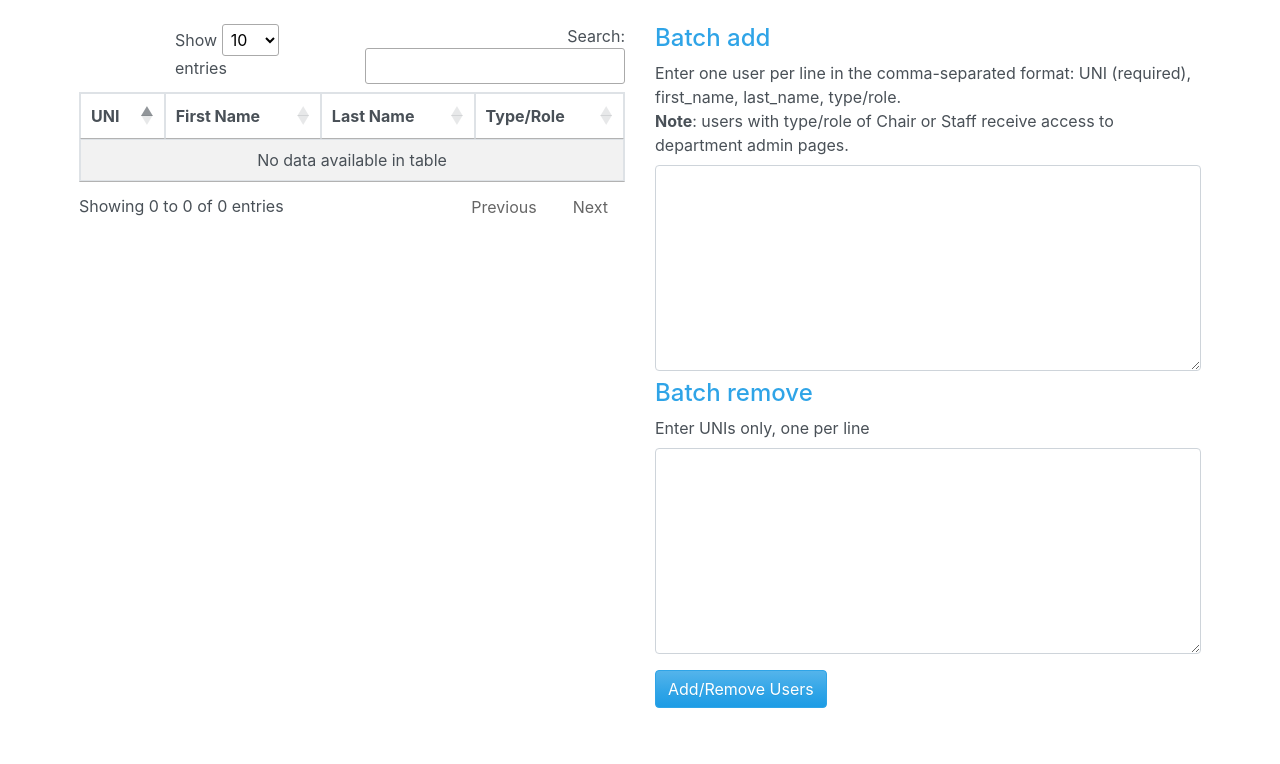
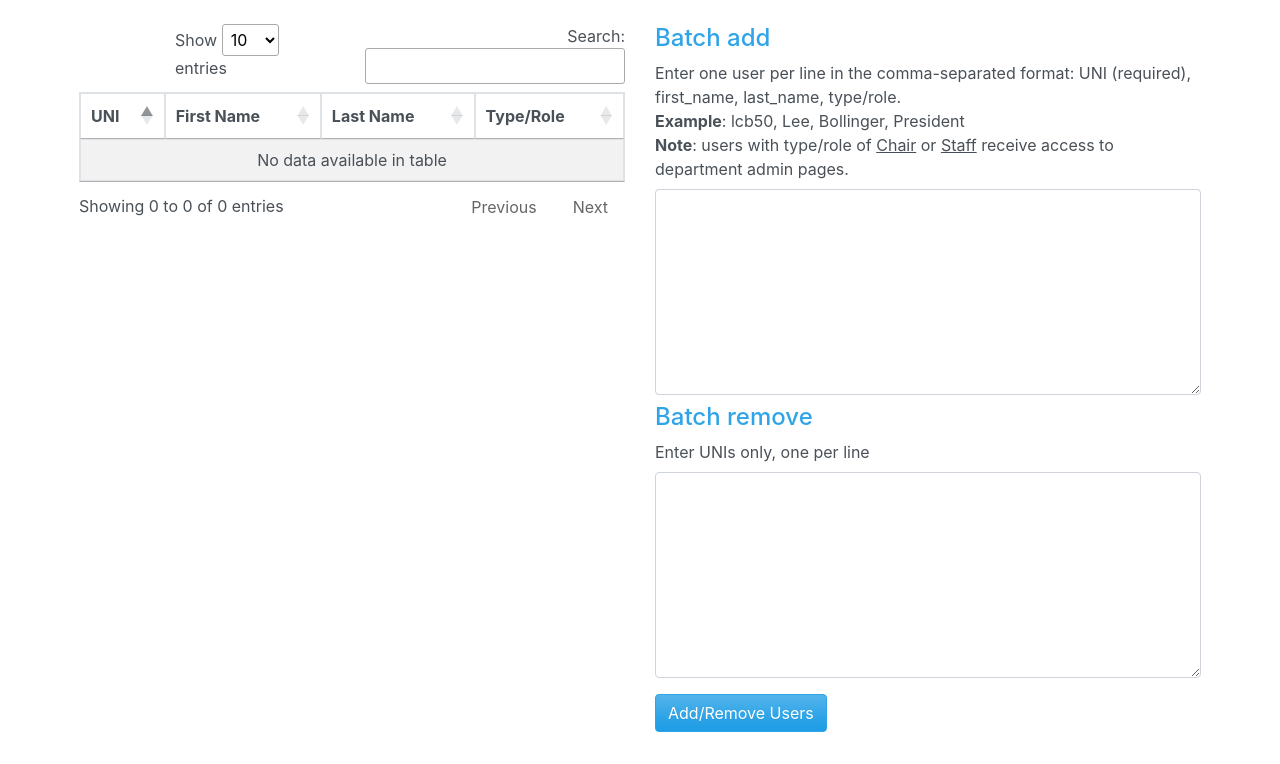
Before and after one commit to tg2648/cu-rooms-app, a Flask app: template app/templates/user_management.html in a window 1280 px wide. Shown: the part 56-820 px from the top of the page. Before the commit the page ends 764 px from the top, so only its background shows below. Run offline with Flask 2, Linux system fonts and the light colour scheme; the template is opened without the code that fills it, so the values that code supplies are empty; some libraries are stand-ins or nearby versions.

Commit message:
Add example of batch add input

```diff
--- a/app/templates/user_management.html
+++ b/app/templates/user_management.html
@@ -33,7 +33,7 @@
 <div class="col-lg">
     <form id="batch">
         <div class="form-group">
-            <label for="batch-add-input"><h4>Batch add</h4>Enter one user per line in the comma-separated format: UNI (required), first_name, last_name, type/role.<br><b>Note</b>: users with type/role of Chair or Staff receive access to department admin pages.</label>
+            <label for="batch-add-input"><h4>Batch add</h4>Enter one user per line in the comma-separated format: UNI (required), first_name, last_name, type/role.<br><b>Example</b>: lcb50, Lee, Bollinger, President<br><b>Note</b>: users with type/role of <u>Chair</u> or <u>Staff</u> receive access to department admin pages.</label>
             <textarea class="form-control" id="batch-add-input" name="add" rows="8"></textarea>
             <label for="batch-remove-input"><h4 class="mt-2">Batch remove</h4>Enter UNIs only, one per line</label>
             <textarea class="form-control" id="batch-remove-input" name="remove" rows="8"></textarea>
```
